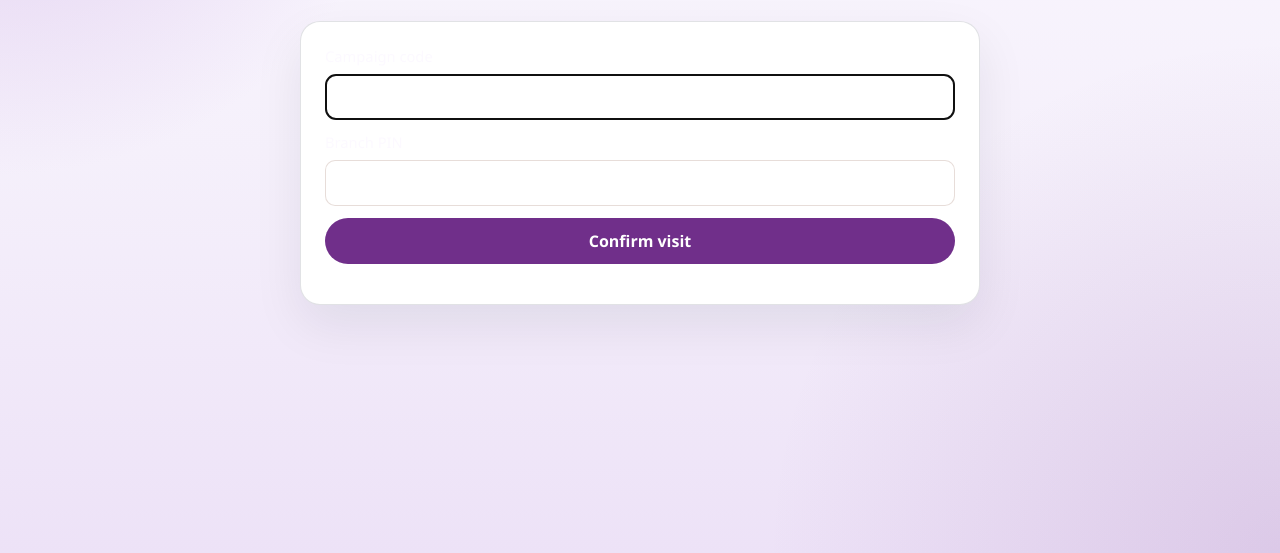
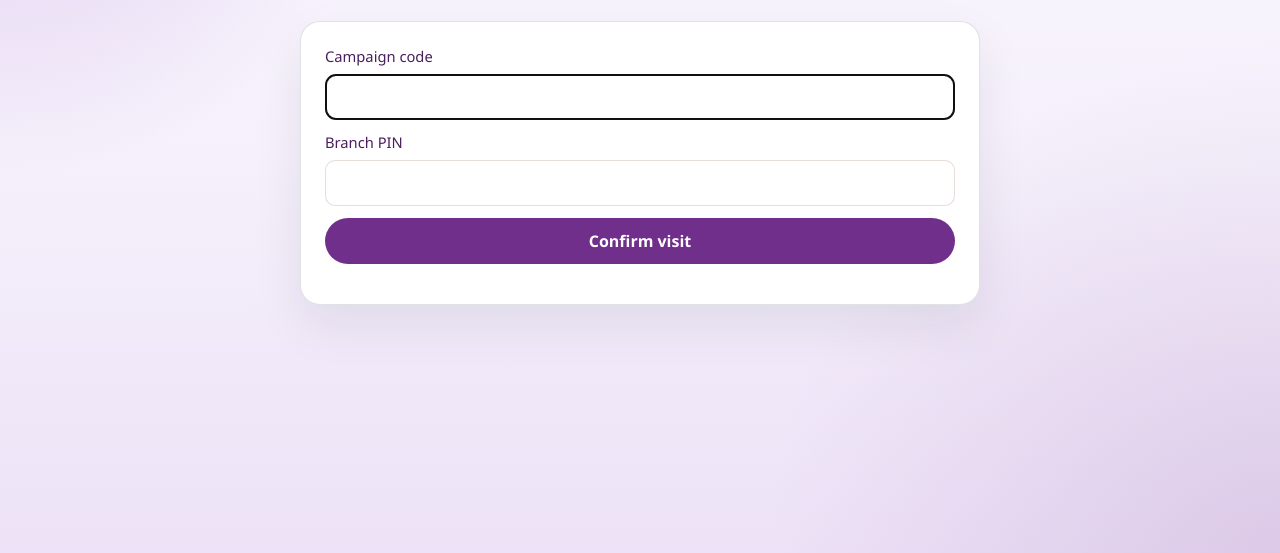
Before and after one commit to jalduaij/influencer-hub, a website: page branch.html in a window 1280 px wide. Shown: the part 247-800 px from the top of the page. Drawn offline with Linux system fonts and the light colour scheme.

Commit message:
Fix branch page field label contrast

```diff
--- a/styles.css
+++ b/styles.css
@@ -225,7 +225,8 @@ textarea:user-invalid {
 .login-card .field span,
 .panel .field span,
 .topbar .field span,
-.hero-card .field span {
+.hero-card .field span,
+.branch-card .field span {
   color: var(--accent-dark);
 }
 
```
